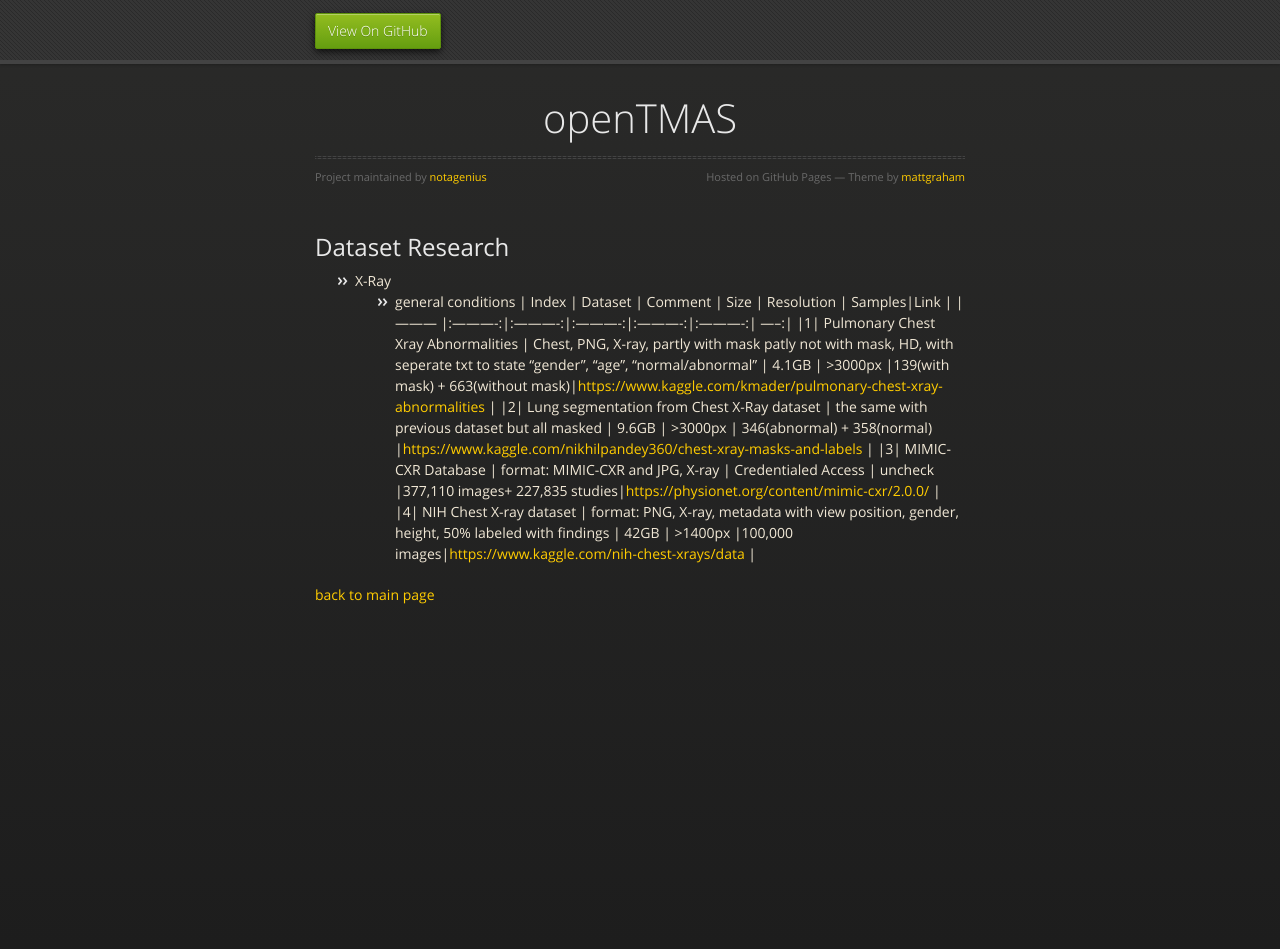
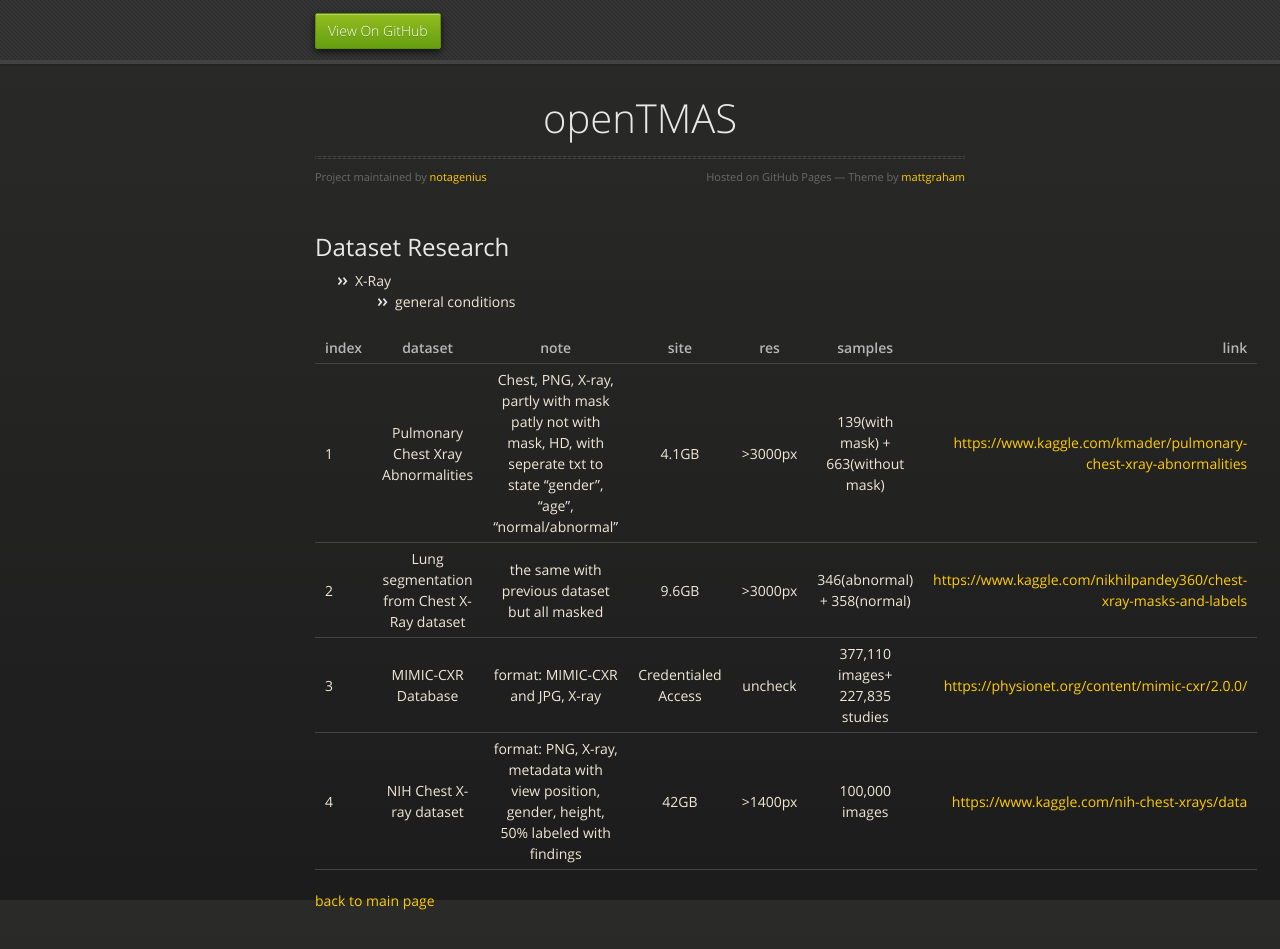
Before and after one commit to notagenius/openTMAS, a Jekyll site: the page built from docs/dataset-general.md, in a window 1280 px wide and 1021 px high. Shown: the top 949 px of the window. Built offline with Jekyll 4.4.1, drawn with Linux system fonts in a browser that asks for light colours; the repository's description, which GitHub fills in, is left out; our own code applies the rules of GitHub Pages for plain Markdown files.

Commit message:
add datasets

```diff
--- a/docs/dataset-general.md
+++ b/docs/dataset-general.md
@@ -5,7 +5,8 @@ layout: default
 ## Dataset Research
   - X-Ray
     - general conditions
-|   Index     | Dataset     | Comment  | Size | Resolution | Samples|Link          |
+
+|   index     | dataset     | note  | site | res | samples |link          |
 | --------- |:----------:|:----------:|:----------:|:----------:|:----------:| -----:|
 |1| Pulmonary Chest Xray Abnormalities   | Chest, PNG, X-ray, partly with mask patly not with mask, HD, with seperate txt to state "gender", "age", "normal/abnormal" |  4.1GB | >3000px |139(with mask) + 663(without mask)|[https://www.kaggle.com/kmader/pulmonary-chest-xray-abnormalities](https://www.kaggle.com/kmader/pulmonary-chest-xray-abnormalities) |
 |2| Lung segmentation from Chest X-Ray dataset   | the same with previous dataset but all masked |  9.6GB | >3000px | 346(abnormal) + 358(normal) |[https://www.kaggle.com/nikhilpandey360/chest-xray-masks-and-labels](https://www.kaggle.com/nikhilpandey360/chest-xray-masks-and-labels) |
```
Also changed, not shown: docs/dataset-covid.md (+1 -1 lines).
